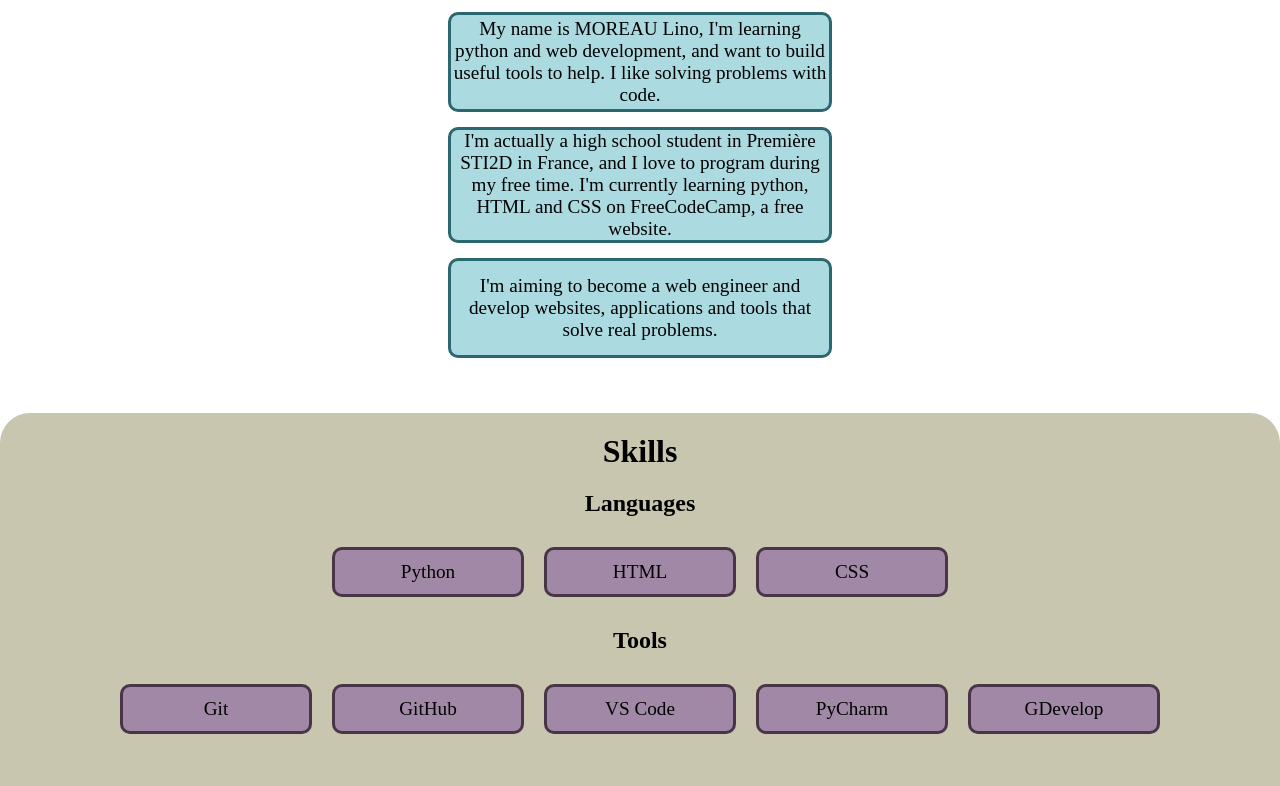
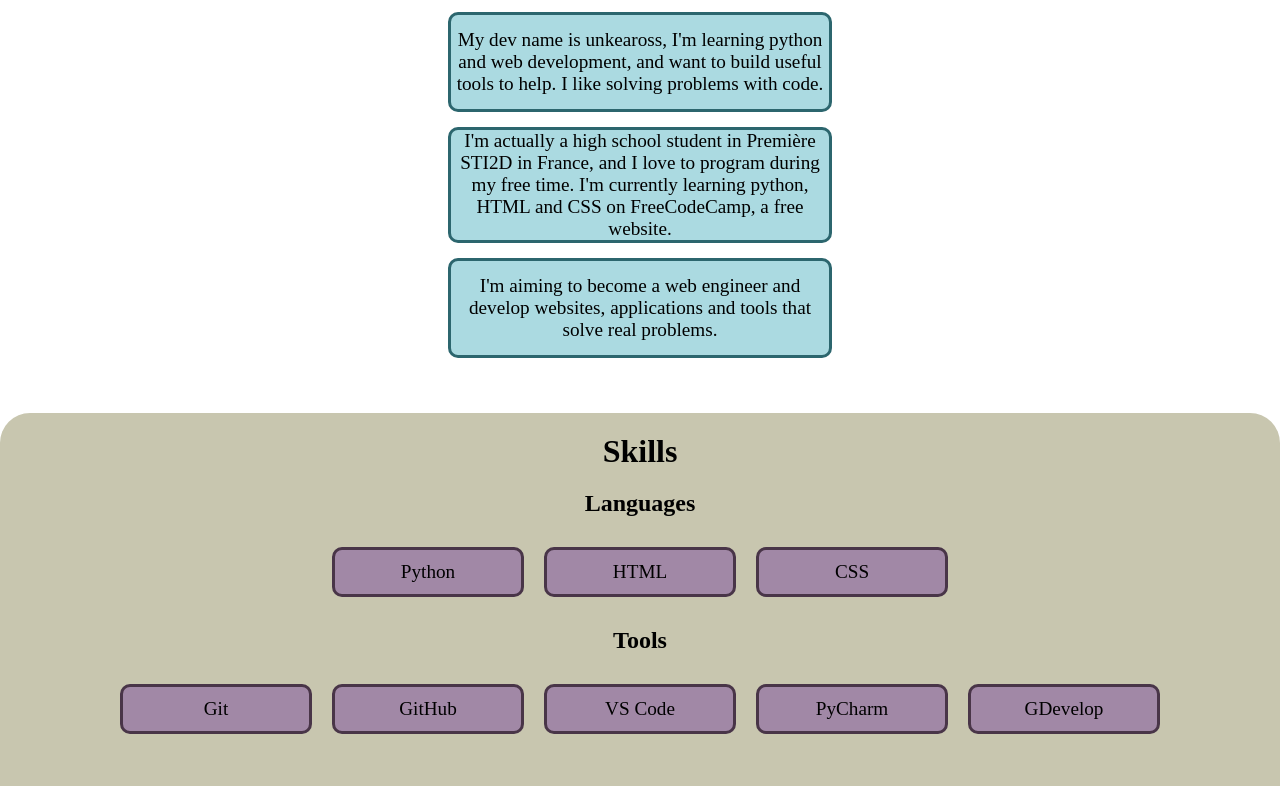
Before and after one commit to Unkeaross/Unkeaross-Site, a plain HTML site: page index.html in a window 1280 px wide. Shown: the part 984-1770 px from the top of the page. Drawn offline with Linux system fonts and the light colour scheme.

Commit message:
Add files via upload

```diff
--- a/index.html
+++ b/index.html
@@ -26,7 +26,7 @@
         <main>
             <section id="about" class="about">
                 <h2>About</h2>
-                <p>My name is MOREAU Lino, I'm learning python and web development, and want to build useful tools to help. I like solving problems with code.</p>
+                <p>My dev name is unkeaross, I'm learning python and web development, and want to build useful tools to help. I like solving problems with code.</p>
                 <p>I'm actually a high school student in Première STI2D in France, and I love to program during my free time. I'm currently learning python, HTML and CSS on FreeCodeCamp, a free website.</p>
                 <p>I'm aiming to become a web engineer and develop websites, applications and tools that solve real problems.</p>
             </section>
```
